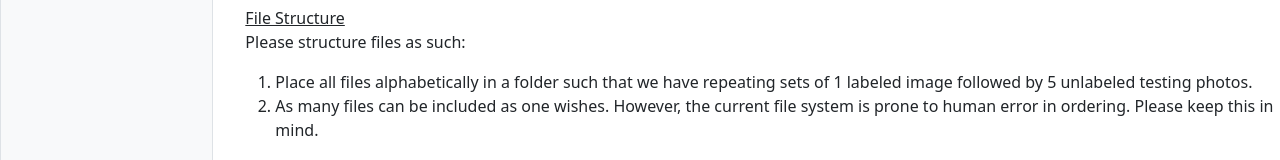
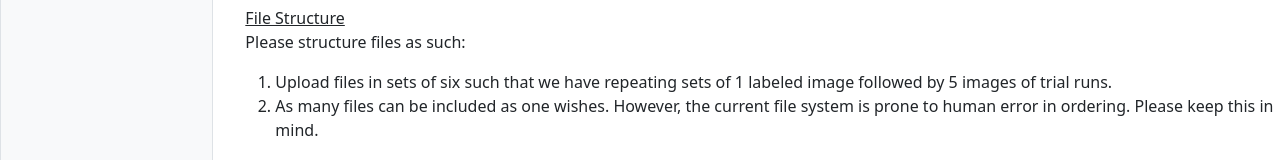
Before and after one commit to ashtondoane/pallanckLabTools, a React (Vite) app: page /uploadImages in a window 1280 px wide. Shown: the part 192-352 px from the top of the page. Built offline with nearby package versions, Linux system fonts and the light colour scheme.

Commit message:
Fix instructions

```diff
--- a/src/components/ClimbingAssayPage.tsx
+++ b/src/components/ClimbingAssayPage.tsx
@@ -80,7 +80,7 @@ function ClimbingAssayPage(){
           Please structure files as such:
         </p>
           <ol type="1" className="fs-6 fw-light" style={{marginLeft:"30px"}}>
-              <li>Place all files alphabetically in a folder such that we have repeating sets of 1 labeled image followed by 5 unlabeled testing photos.</li>
+              <li>Upload files in sets of six such that we have repeating sets of 1 labeled image followed by 5 images of trial runs.</li>
               <li>As many files can be included as one wishes. However, the current file system is prone to human error in ordering. Please keep this in mind.</li>
           </ol>
         <p className="fs-6 fw-light">
```
